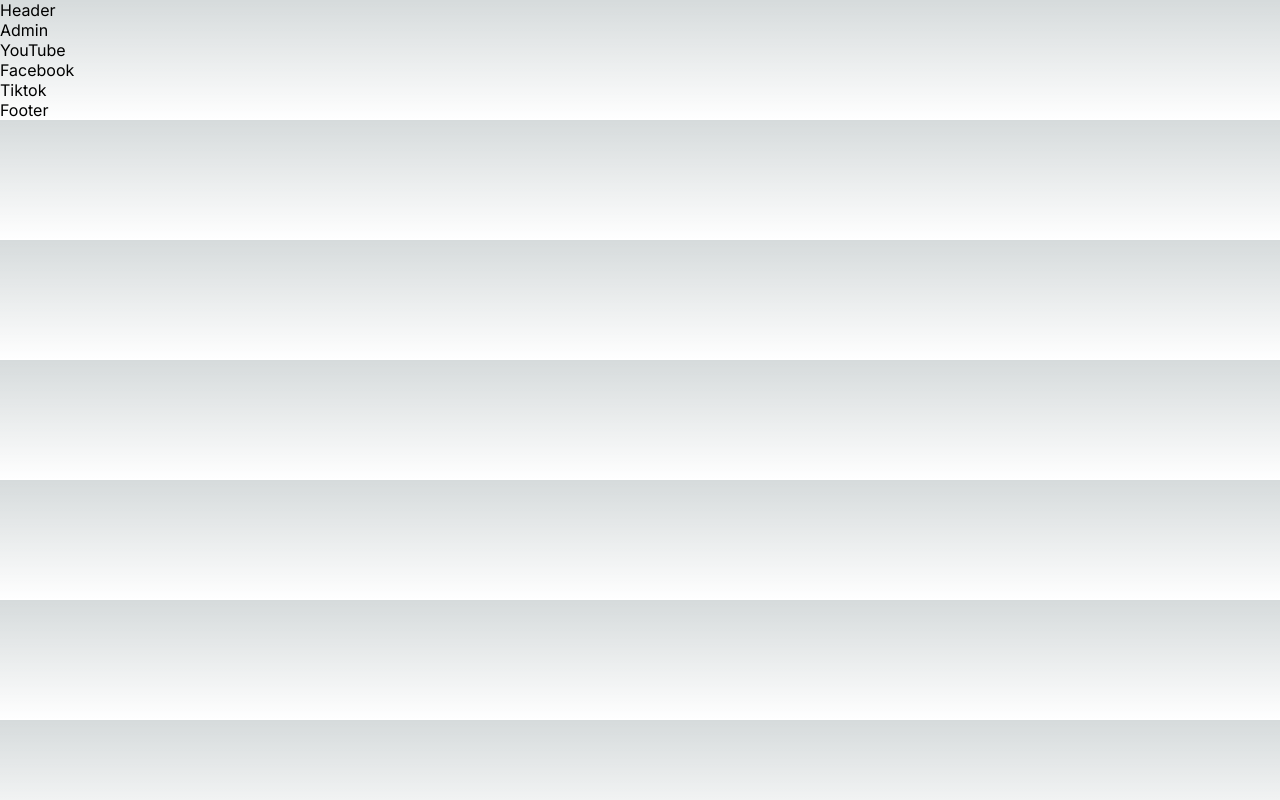
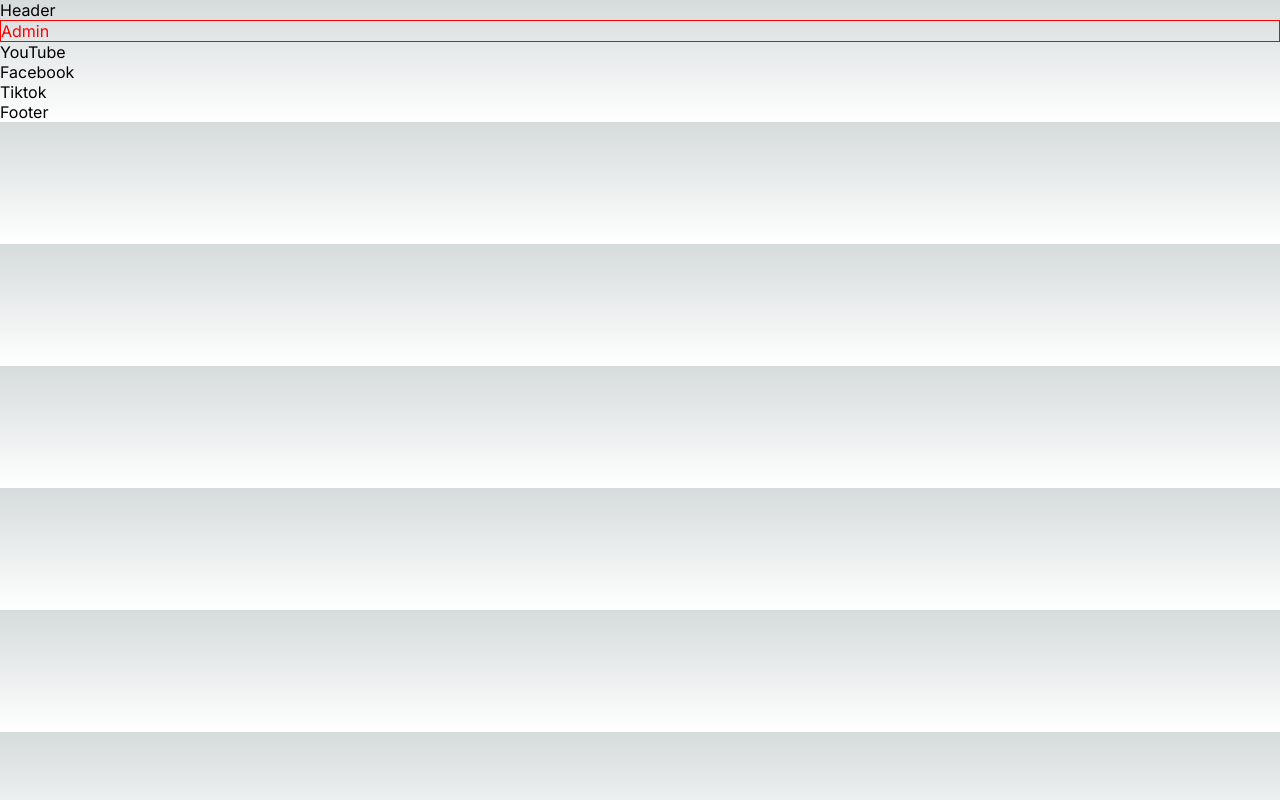
Before and after one commit to harypham/next13-starter-typescript, a Next.js app: page / in a window 1280 px wide. Built offline with nearby package versions, Linux system fonts and the light colour scheme.

Commit message:
css module

```diff
--- a/package.json
+++ b/package.json
@@ -20,5 +20,8 @@
     "react-bootstrap": "2.8.0",
     "react-dom": "18.2.0",
     "typescript": "5.0.4"
+  },
+  "devDependencies": {
+    "sass": "^1.69.5"
   }
 }
--- a/src/app/page.tsx
+++ b/src/app/page.tsx
@@ -1,11 +1,11 @@
 
 import Link from 'next/link'
-
+import x from '@/styles/app.module.css'
 export default function Home() {
   return (
     <div>
       <ul>
-        <li>
+        <li className={x['red']}>
           <Link href="/admin">
             Admin
           </Link>
--- /dev/null
+++ b/src/styles/app.module.css
@@ -0,0 +1,9 @@
+.red {
+    color: red;
+    border: 1px solid red;
+}
+
+.green {
+    color: green;
+    border: 1px solid green;
+}
```
